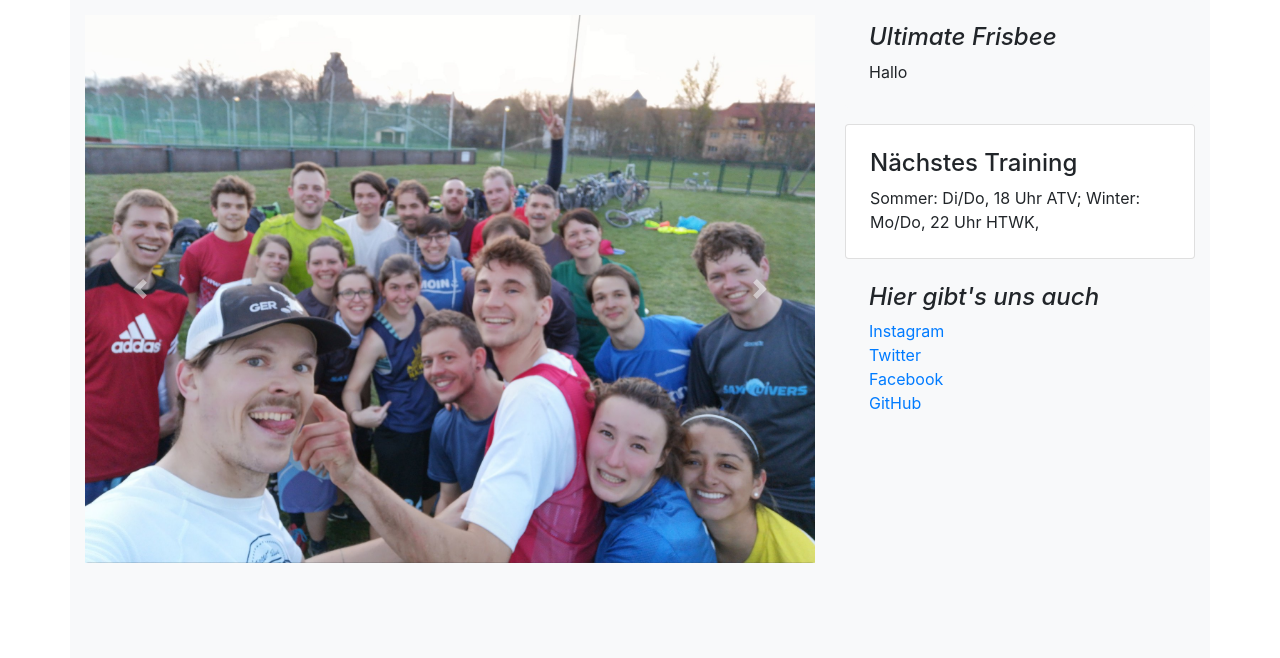
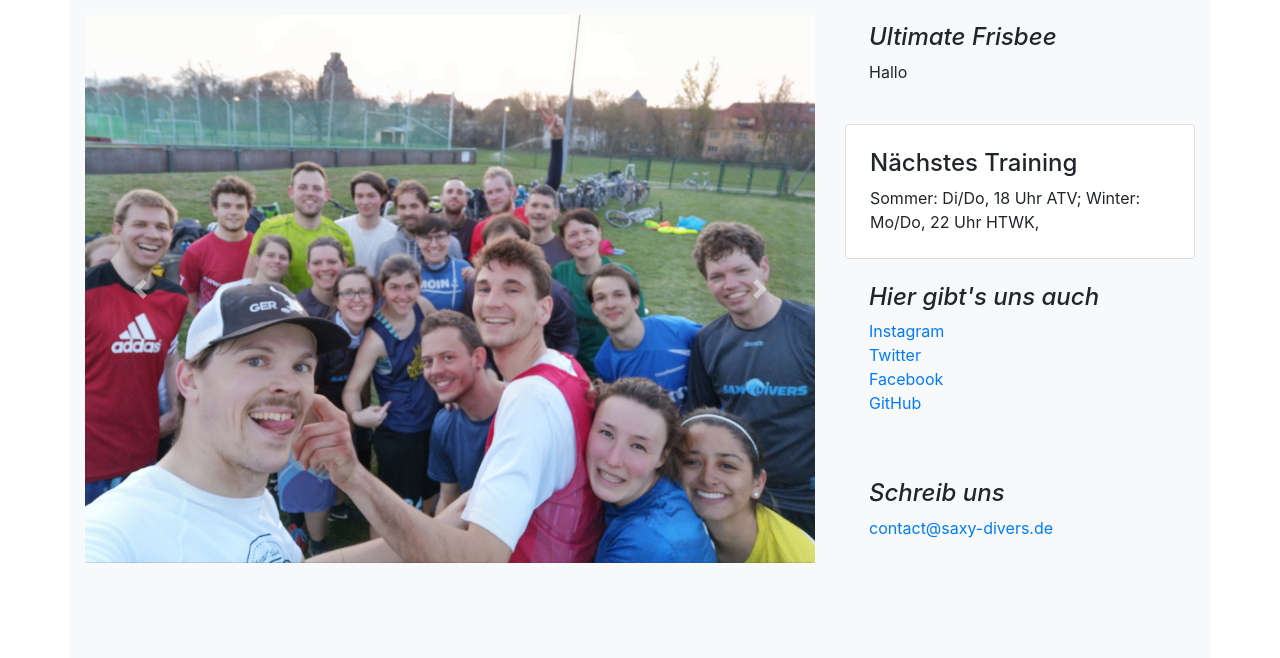
Before and after one commit to hf-kklein/diverssite, a Django app: page / in a window 1280 px wide. Shown: the part 121-779 px from the top of the page. Run offline with Django 3.2, Linux system fonts and the light colour scheme; data comes from the database, SQL or seed files in the repository; data that the repository does not hold is empty; some libraries are stand-ins or nearby versions.

Commit message:
add task to readme and add kontact section in sidebar

```diff
--- a/public/templates/public/sidebar.html
+++ b/public/templates/public/sidebar.html
@@ -23,3 +23,9 @@
     <li><a href="https://github.com/flo-schu/diverssite/">GitHub</a></li>
   </ol>
 </div>
+
+
+<div class="p-4">
+  <h4 class="font-italic">Schreib uns</h4>
+    <a href="mailto: contact@saxy-divers.de">contact@saxy-divers.de</a></li>
+</div>
```
Also changed, not shown: README.md.
